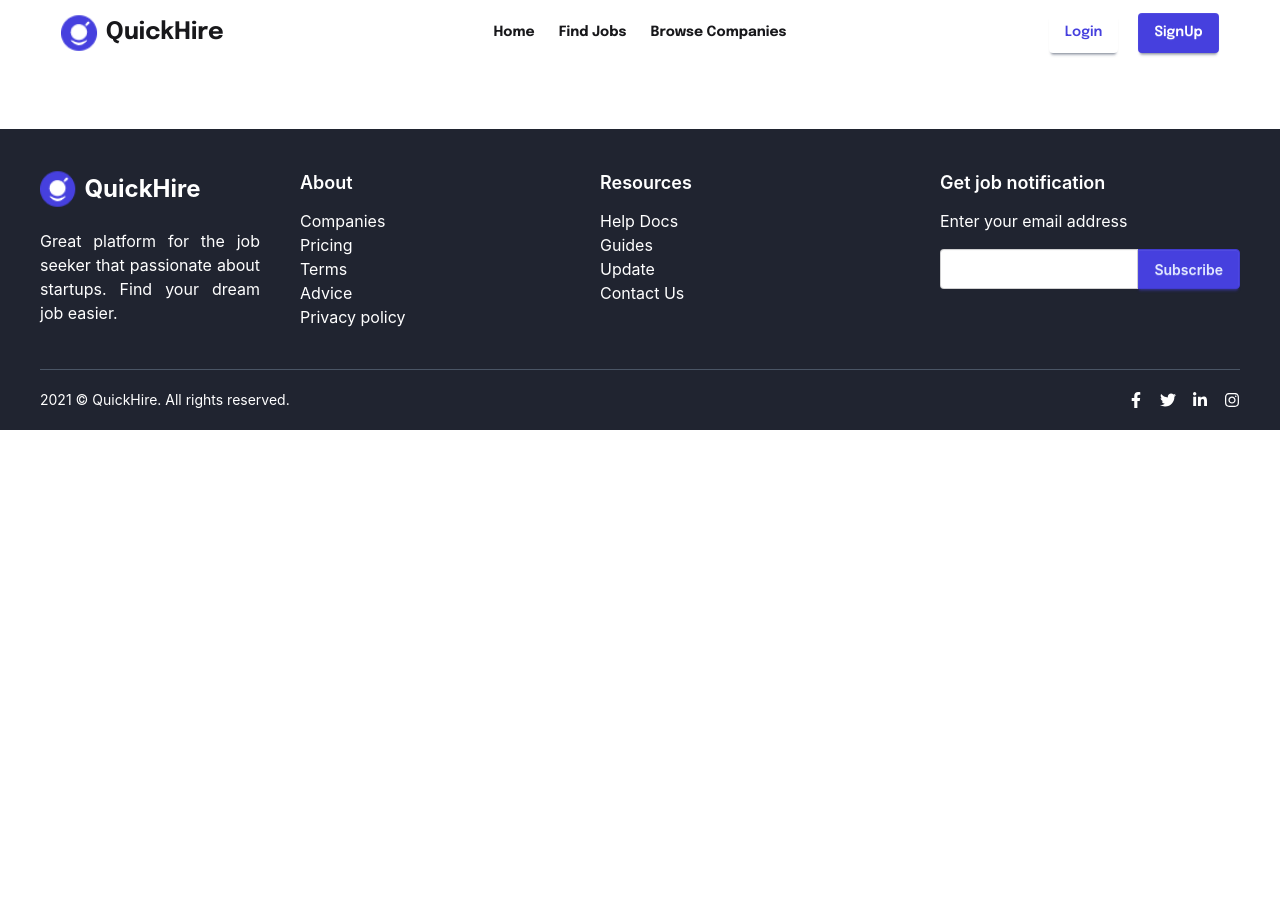
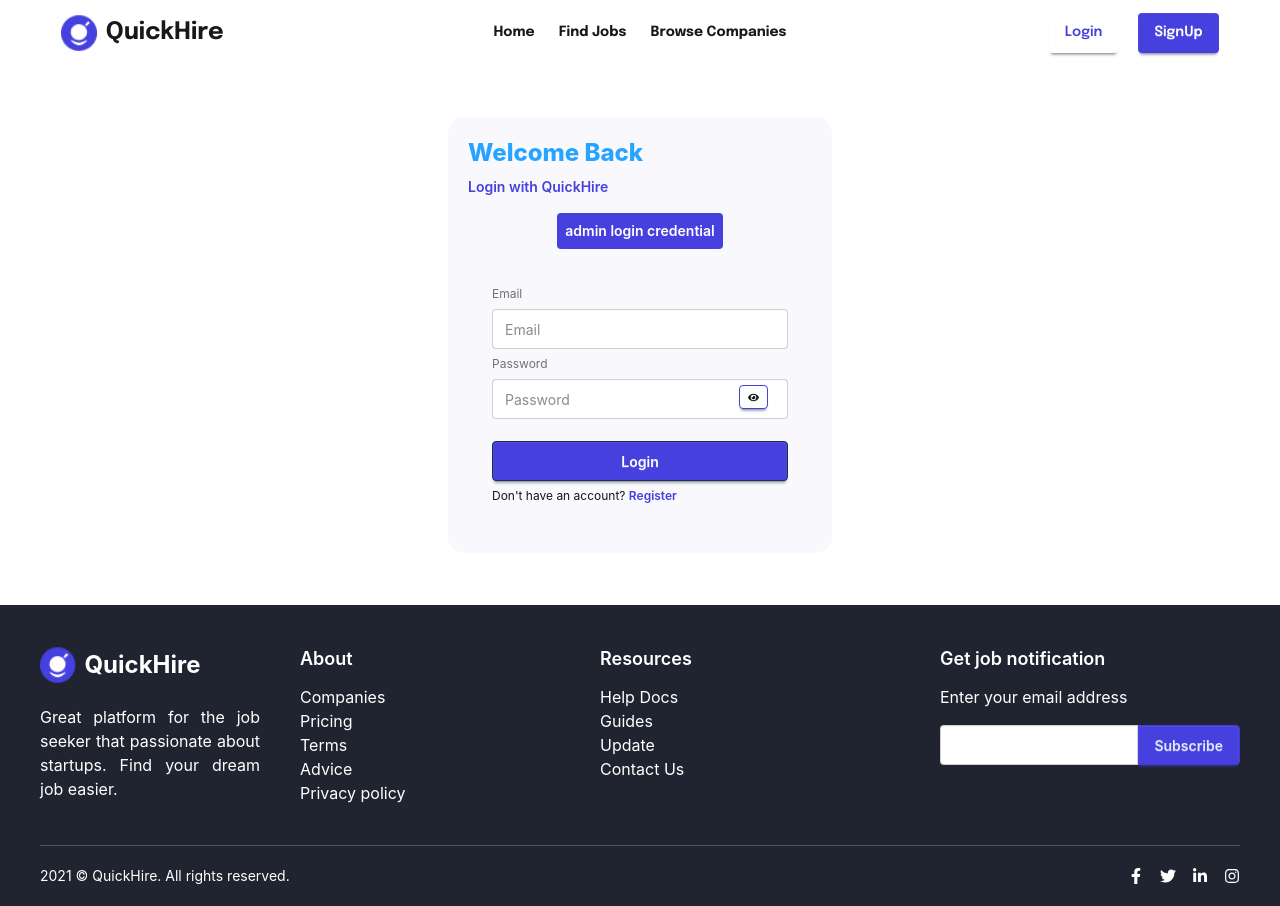
Before and after one commit to Ananna1299/QuickHire-client, a React (Vite) app: page /login in a window 1280 px wide. Built offline with nearby package versions, Linux system fonts and the light colour scheme; no server answers.

Commit message:
authentication done

```diff
--- a/package.json
+++ b/package.json
@@ -12,11 +12,13 @@
   "dependencies": {
     "@tailwindcss/vite": "^4.2.1",
     "@tanstack/react-query": "^5.90.21",
+    "firebase": "^12.10.0",
     "react": "^19.2.0",
     "react-dom": "^19.2.0",
     "react-hook-form": "^7.71.2",
     "react-icons": "^5.5.0",
     "react-router": "^7.13.1",
+    "react-toastify": "^11.0.5",
     "tailwindcss": "^4.2.1"
   },
   "devDependencies": {
--- /dev/null
+++ b/src/Context/AuthContext/AuthContext.jsx
@@ -0,0 +1,3 @@
+import { createContext } from "react";
+
+export const AuthContext = createContext(null);
--- /dev/null
+++ b/src/Context/AuthContext/AuthProvider.jsx
@@ -0,0 +1,67 @@
+import React, { useEffect, useState } from "react";
+
+
+
+import {
+  createUserWithEmailAndPassword,
+  GoogleAuthProvider,
+  onAuthStateChanged,
+  signInWithEmailAndPassword,
+
+  signOut,
+} from "firebase/auth";
+import { auth } from "../../Firebase/firebase.config";
+import { AuthContext } from "./AuthContext";
+
+const AuthProvider = ({ children }) => {
+  const [user, setUser] = useState();
+  const [loading, setLoading] = useState(true);
+
+
+
+  //signup
+  const createUser = (email, password) => {
+    setLoading(true);
+    return createUserWithEmailAndPassword(auth, email, password);
+  };
+
+  //signin
+  const signIn = (email, password) => {
+    setLoading(true);
+    return signInWithEmailAndPassword(auth, email, password);
+  };
+
+
+
+  //signOut
+  const logout = () => {
+    setLoading(true);
+    return signOut(auth);
+  };
+
+  //set observer
+  useEffect(() => {
+    const unSubscribe = onAuthStateChanged(auth, (currentUser) => {
+      setUser(currentUser);
+      //console.log(currentUser)
+      setLoading(false);
+    });
+    //clear the observer
+    return () => {
+      unSubscribe();
+    };
+  }, []);
+
+  const authInfo = {
+    user,
+    loading,
+    createUser,
+    signIn,
+    logout,
+
+  };
+
+  return <AuthContext value={authInfo}>{children}</AuthContext>;
+};
+
+export default AuthProvider;
--- /dev/null
+++ b/src/Firebase/firebase.config.js
@@ -0,0 +1,23 @@
+// Import the functions you need from the SDKs you need
+import { initializeApp } from "firebase/app";
+
+import { getAuth } from "firebase/auth";
+// TODO: Add SDKs for Firebase products that you want to use
+// https://firebase.google.com/docs/web/setup#available-libraries
+
+// Your web app's Firebase configuration
+
+const firebaseConfig = {
+  apiKey: import.meta.env.VITE_apiKey,
+  authDomain: import.meta.env.VITE_authDomain,
+  projectId: import.meta.env.VITE_projectId,
+  storageBucket: import.meta.env.VITE_storageBucket,
+  messagingSenderId: import.meta.env.VITE_messagingSenderId,
+  appId: import.meta.env.VITE_appId
+};
+
+// Initialize Firebase
+const app = initializeApp(firebaseConfig);
+
+// Initialize Firebase Authentication and get a reference to the service
+export const auth = getAuth(app);
--- /dev/null
+++ b/src/Hooks/useAuth.jsx
@@ -0,0 +1,10 @@
+import React, { use } from 'react';
+import { AuthContext } from '../Context/AuthContext/AuthContext';
+
+
+const useAuth = () => {
+   const authInfo=use(AuthContext)
+    return authInfo;
+};
+
+export default useAuth;
--- /dev/null
+++ b/src/Pages/AddJobs/AddJobs.jsx
@@ -0,0 +1,11 @@
+import React from 'react';
+
+const AddJobs = () => {
+    return (
+        <div>
+
+        </div>
+    );
+};
+
+export default AddJobs;
--- a/src/Pages/Auth/Login/Login.jsx
+++ b/src/Pages/Auth/Login/Login.jsx
@@ -1,10 +1,127 @@
-import React from 'react';
+import React, { useState } from 'react';
+import useAuth from '../../../Hooks/useAuth';
+import { useForm } from 'react-hook-form';
+import { Link, useNavigate } from 'react-router';
+import { FaEye, FaEyeSlash } from 'react-icons/fa';
 
 const Login = () => {
+    const {signIn}=useAuth()
+       const navigate=useNavigate()
+
+    const [showpassword,setShowPassword]=useState(true)
+
+        const handleShowpassword=(e)=>{
+            e.preventDefault()
+            setShowPassword(!showpassword)
+        }
+
+
+
+    const {register,
+        handleSubmit,
+        formState: { errors },
+        reset,
+        setValue
+
+    }=useForm()
+
+      const fillAdminCredential = () => {
+  setValue("email", "mithi@gmail.com");
+  setValue("password", "Abc123#");
+};
+
+
+
+const handleLogin=(data)=>{
+        //console.log(data)
+        signIn(data.email,data.password)
+        .then(result=>{
+           // console.log(result)
+            navigate(`${location.state? location.state : "/"}`)
+            reset();
+        })
+        .catch(error=>{
+           // console.log(error)
+        })
+    }
     return (
-        <div>
+        <div className="w-full max-w-sm shrink-0 bg-[#F8F8FD]   p-5 rounded-2xl my-5 ">
+            <h1 className='font-extrabold text-2xl text-secondary'>Welcome Back</h1>
+            <div className="">
+                <p className='text-sm mt-2 text-primary font-semibold'>Login with <Link to="/">
+                QuickHire</Link></p>
 
-        </div>
+            </div>
+
+            <div className="flex flex-wrap justify-evenly mb-2">
+                <button className="p-2 rounded-sm bg-primary text-white font-semibold mt-4 text-sm hover:cursor-pointer "
+                 onClick={fillAdminCredential}>admin login credential</button>
+
+
+
+            </div>
+
+
+
+
+
+            <form className="card-body" onSubmit={handleSubmit(handleLogin)}>
+                <fieldset className="fieldset">
+
+                 {/* email    */}
+                <label className="label">Email</label>
+                <input type="email" className="input" placeholder="Email"
+                {...register("email" , { required: true })} />
+
+                {errors.email?.type === "required" && (
+                 <p className='text-red-600 font-semibold'>Email is required</p>
+      )}
+
+
+
+                {/* password */}
+                <label className="label">Password</label>
+                <div className='relative'>
+                    <input type={showpassword?"password":"text"}  className="input" placeholder="Password"
+                {...register("password" ,
+                { required: true,
+                minLength:6,
+                pattern:/^(?=.*[A-Z])(?=.*[a-z])(?=.*\d)(?=.*[^A-Za-z0-9]).+$/ })}/>
+                <button type="button" onClick={handleShowpassword} className="btn bg-white border-primary btn-xs absolute top-1.5 right-5">
+                                    {showpassword?<FaEye />:<FaEyeSlash />}
+
+                                </button>
+
+                </div>
+
+                {/* errors */}
+                {errors.password?.type === "minLength" && (
+                 <p className='text-red-600 font-semibold'>Password should be at least 6 characters</p>
+                )}
+
+                {errors.password?.type === "required" && (
+                <p className='text-red-600 font-semibold'>Password is required</p>
+                )}
+
+                {errors.password?.type === "pattern" && (
+                <p className='text-red-600 font-semibold'>Password should have at least one uppercase , at least one lowercase, at least one digit and at least one special character</p>
+                )}
+
+
+
+
+
+                    <button className="btn bg-primary text-white mt-4  ">Login</button>
+
+
+
+
+
+                 <p>Don't have an account? <Link className='text-primary font-semibold' to="/register"> Register</Link></p>
+                </fieldset>
+            </form>
+
+    </div>
     );
 };
 
--- a/src/Pages/Auth/Register/Register.jsx
+++ b/src/Pages/Auth/Register/Register.jsx
@@ -2,10 +2,13 @@ import React, { useState } from 'react';
 import { useForm } from 'react-hook-form';
 import { FaEye, FaEyeSlash } from 'react-icons/fa';
 import { Link, useNavigate } from 'react-router';
+import useAuth from '../../../Hooks/useAuth';
+import { toast } from 'react-toastify';
 
 const Register = () => {
     const [showpassword,setShowPassword]=useState(true)
     const navigate = useNavigate();
+     const {createUser}=useAuth()
 
 
       const handleShowpassword=(e)=>{
@@ -23,7 +26,42 @@ const Register = () => {
 
 
      const handleRegister=(data)=>{
-        console.log(data)
+        //console.log(data)
+        createUser(data.email,data.password)
+        .then(result=>{
+            console.log(result)
+
+            const userData={
+                displayName:result.user.displayName,
+                email:result.user.email
+            }
+
+            fetch("http://localhost:3000/users", {
+                method: "POST",
+                headers: {
+                  "Content-Type": "application/json",
+                },
+                body: JSON.stringify(userData),
+              })
+                .then((res) => res.json())
+                .then((data) => {
+                  if (data.insertedId) {
+                    toast.success("Successfully Registered ");
+                  } else {
+                    toast.error( "Already Registered!");
+                  }
+                });
+
+
+      toast("successfully login")
+      navigate("/")
+    })
+    .catch(error=>
+      toast(error.code)
+    )
+
+
+
      }
     return (
          <div className="w-full max-w-sm shrink-0 bg-[#F8F8FD] p-5 rounded-2xl my-5">
@@ -41,6 +79,17 @@ const Register = () => {
 
                 {errors.name?.type === "required" && (
                  <p className='text-red-600 font-semibold'>Name is required</p>
+      )}
+
+
+
+            {/* email    */}
+                <label className="label">Email</label>
+                <input type="email" className="input" placeholder="Email"
+                {...register("email" , { required: true })} />
+
+                {errors.email?.type === "required" && (
+                 <p className='text-red-600 font-semibold'>Email is required</p>
       )}
 
 
--- /dev/null
+++ b/src/Routes/PrivateRoutes.jsx
@@ -0,0 +1,23 @@
+import React from 'react';
+
+import { Navigate, useLocation } from 'react-router';
+import useAuth from '../Hooks/useAuth';
+
+const PrivateRoute = ({children}) => {
+    const {user,loading}=useAuth()
+    const location= useLocation()
+
+
+    if (loading){
+        return <span className="loading loading-spinner loading-xl"></span>
+    }
+    if (user){
+        return children
+    }
+    if (!user){
+        return <Navigate state={location.pathname} to="/login"></Navigate>
+
+    }
+};
+
+export default PrivateRoute;
--- a/src/Routes/Routes.jsx
+++ b/src/Routes/Routes.jsx
@@ -6,6 +6,8 @@ import FindJobs from "../Pages/Home/FindJobs/FindJobs";
 import AuthLayout from "../Layouts/AuthLayout";
 import Login from "../Pages/Auth/Login/Login";
 import Register from "../Pages/Auth/Register/Register";
+import PrivateRoute from "./PrivateRoutes";
+import AddJobs from "../Pages/AddJobs/AddJobs";
 
 
 
@@ -23,6 +25,12 @@ export const router = createBrowserRouter([
         {
         path:"find-jobs",
         element:<FindJobs></FindJobs>
+      },
+      {
+         path:"add-jobs",
+        element:<PrivateRoute>
+          <AddJobs></AddJobs>
+        </PrivateRoute>
       }
 
 
--- a/src/main.jsx
+++ b/src/main.jsx
@@ -4,9 +4,13 @@ import './index.css'
 import App from './App.jsx'
 import { router } from './Routes/Routes.jsx'
 import { RouterProvider } from 'react-router'
+import AuthProvider from './Context/AuthContext/AuthProvider.jsx'
 
 createRoot(document.getElementById('root')).render(
   <StrictMode>
-     <RouterProvider router={router} />
+    <AuthProvider>
+       <RouterProvider router={router} />
+    </AuthProvider>
+
   </StrictMode>,
 )
```
Also changed, not shown: src/Pages/Shared/Navbar/Navbar.jsx (+33 -2 lines), 1 other file (tests, documents, lock files or other folders).
